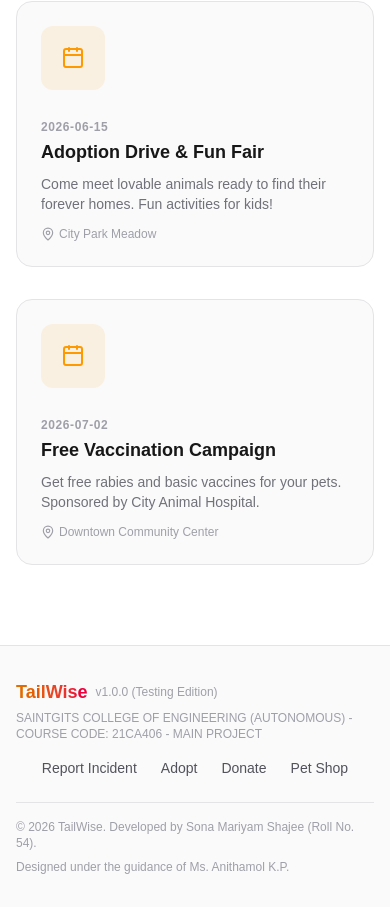
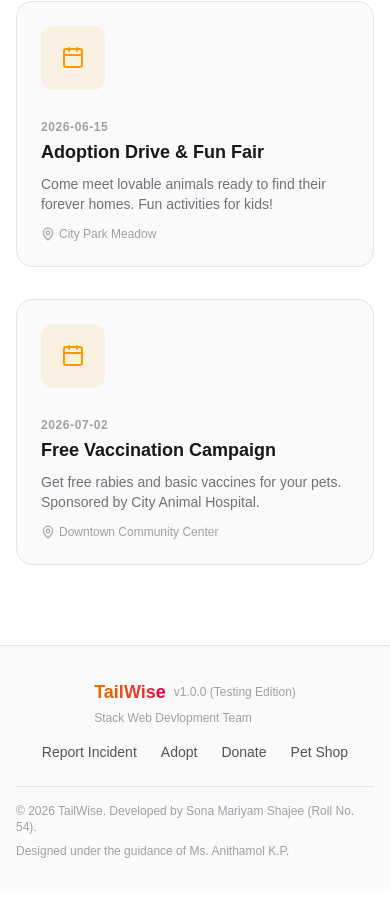
Before and after one commit to deninthomas/vet-testing-sandbox, a Next.js app: page / in a window 390 px wide. Shown: the part 3958-4865 px from the top of the page. Built offline with nearby package versions, Linux system fonts and the light colour scheme; no server answers; the database is empty.

Commit message:
feat: add responsive footer component with navigation links and project credits

```diff
--- a/src/components/footer.tsx
+++ b/src/components/footer.tsx
@@ -14,7 +14,7 @@ export default function Footer() {
               <span className="text-xs text-zinc-400">v1.0.0 (Testing Edition)</span>
             </div>
             <p className="text-xs text-zinc-400 mt-1">
-              SAINTGITS COLLEGE OF ENGINEERING (AUTONOMOUS) - COURSE CODE: 21CA406 - MAIN PROJECT
+              Stack Web Devlopment Team
             </p>
           </div>
           <div className="flex gap-6 text-sm">
```
